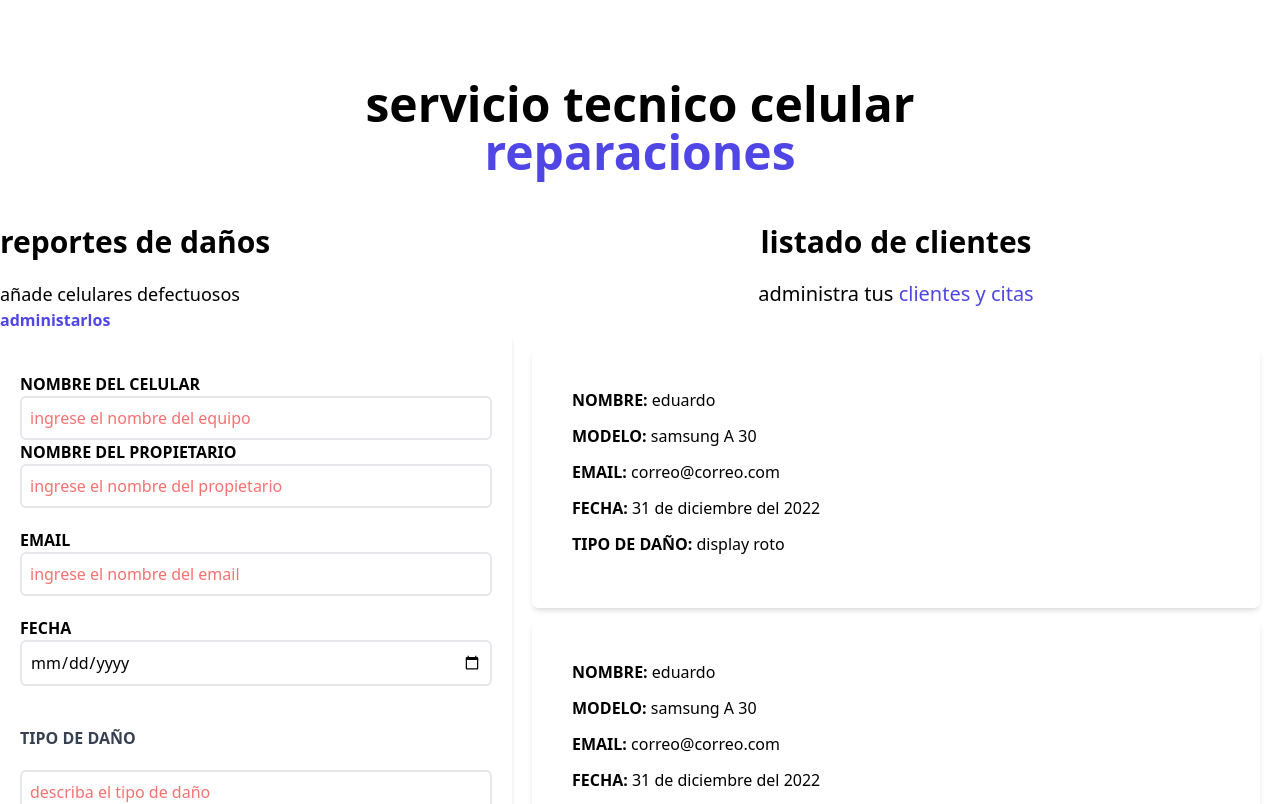
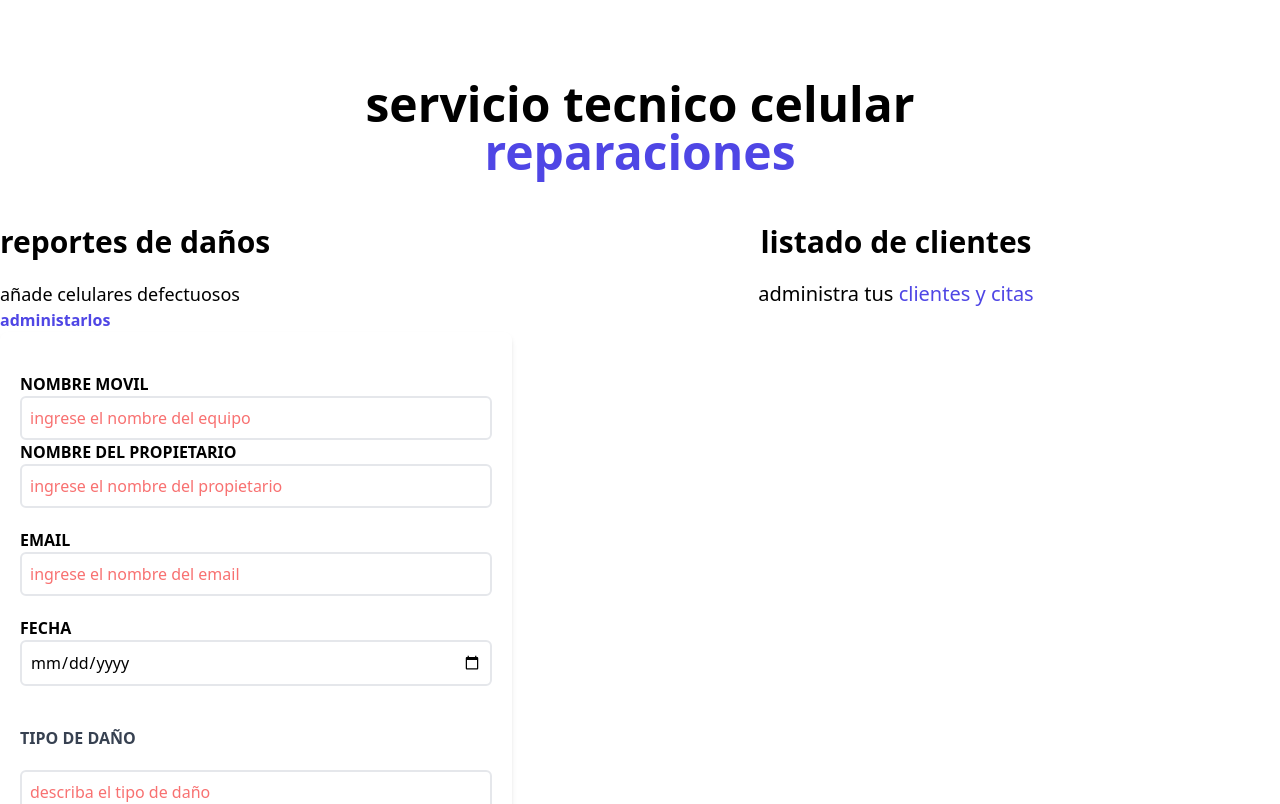
Before and after one commit to eduardo88tafur/-citas-react, a React (Create React App) app: page / in a window 1280 px wide. Shown: the top 804 px of the page. Built offline with nearby package versions, Linux system fonts and the light colour scheme.

Commit message:
modificando el componente cliente

```diff
--- a/src/App.js
+++ b/src/App.js
@@ -2,6 +2,7 @@ import {useState} from "react"
 import Header from "./components/Header"
 import ListadoPacientes from "./components/ListadoPaciente"
 import Formulario from "./components/Formulario"
+
 
 function App(){
   const [clientes, setClientes]=useState([]);
@@ -15,7 +16,12 @@ function App(){
         clientes={clientes}
         setClientes={setClientes}
         />
-        <ListadoPacientes/>
+        <ListadoPacientes
+
+        clientes={clientes}
+        setClientes={setClientes}
+        />
+
       </div>
       </div>
 
--- a/src/components/Cliente.jsx
+++ b/src/components/Cliente.jsx
@@ -1,21 +1,22 @@
 
-const Cliente = () => {
+const Cliente = ({cliente}) => {
+
   return (
     <div className='mt-3 bg-white shadow-md px-10 py-10 rounded-md mx-5'>
-    <p className='font-bold mb-3 text-gray-70 uppercase'>nombre: {""}
-      <span  className='font-normal normal-case'>eduardo</span>
+    <p className='font-bold mb-3 text-gray-70 uppercase'>nombre del movil: {""}
+      <span  className='font-normal normal-case'>{cliente.nombre}</span>
     </p>
-    <p className='font-bold mb-3 text-gray-70 uppercase'> modelo: {""}
-      <span  className='font-normal normal-case'>samsung A 30</span>
+    <p className='font-bold mb-3 text-gray-70 uppercase'> nombre cliente: {""}
+      <span  className='font-normal normal-case'>{cliente.propietario}</span>
     </p>
     <p className='font-bold mb-3 text-gray-70 uppercase'>email: {""}
-      <span  className='font-normal normal-case'>correo@correo.com</span>
+      <span  className='font-normal normal-case'>{cliente.email}</span>
     </p>
     <p className='font-bold mb-3 text-gray-70 uppercase'>fecha: {""}
-      <span  className='font-normal normal-case'>31 de diciembre del 2022</span>
+      <span  className='font-normal normal-case'>{cliente.fecha}</span>
     </p>
     <p className='font-bold mb-3 text-gray-70 uppercase'>tipo de daño: {""}
-      <span  className='font-normal normal-case'>display roto</span>
+      <span  className='font-normal normal-case'>{cliente.dano}</span>
     </p>
   </div>
 
--- a/src/components/Formulario.jsx
+++ b/src/components/Formulario.jsx
@@ -1,4 +1,4 @@
-import { useState, useEffect } from "react";
+import { useState} from "react";
 import Error from "./Error";
 
 const Formulario = ({clientes,setClientes}) => {
@@ -9,6 +9,11 @@ const Formulario = ({clientes,setClientes}) => {
   const [fecha, setFecha] = useState("");
   const [dano, setDano] = useState("");
   const [error, setError] = useState(false);
+ const generarId=()=>{
+   const random= Math.random().toString(36).Substr(2);
+   const fecha= Date.now().toString(36)
+   return fecha +random
+ }
 
   const handleSubmit=(e)=>{
     e.preventDefault();
@@ -23,7 +28,8 @@ const Formulario = ({clientes,setClientes}) => {
      propietario,
      email,
      fecha,
-     dano
+     dano,
+     id: generarId()
    }
 
   setClientes([...clientes,objetoCliente]);
@@ -44,13 +50,16 @@ const Formulario = ({clientes,setClientes}) => {
         onSubmit={handleSubmit}
         className="bg-white shadow-md rounded-lg py-10 px-5"
           >
-        {error && <Error><p>todos los campos son obligatorios</p></Error>}
+        {error && <Error>
+          <p>todos los campos son obligatorios</p>
+          <h1>por favor complete </h1>
+          </Error>}
         <div className="mb-5">
           <label
             htmlFor="celular"
             className="block text-black uppercase font-bold"
           >
-            nombre del celular
+            nombre movil
           </label>
           <input
             type="text"
--- a/src/components/ListadoPaciente.jsx
+++ b/src/components/ListadoPaciente.jsx
@@ -1,7 +1,10 @@
 import React from "react";
 import Cliente from "./Cliente";
 
-const ListadoPaciente = () => {
+
+const ListadoPaciente = ({clientes,setClientes}) => {
+
+
   return (
     <div className=" md:w-1/2 lg:w-3/5 md:h-screen overflow-y-scroll">
       <h2 className="font-black text-3xl text-center">listado de clientes</h2>
@@ -9,14 +12,16 @@ const ListadoPaciente = () => {
         administra tus{" "}
         <span className="text-indigo-600 font- bold">clientes y citas</span>
       </p>
-      <Cliente />
-      <Cliente />
-      <Cliente />
-      <Cliente />
-      <Cliente />
-      <Cliente />
-    </div>
-  );
-};
+ {clientes.map((cliente)=>{
+      return (
 
+        <Cliente
+        cliente={cliente}
+        />
+     )
+    })}
+
+</div>
+)
+}
 export default ListadoPaciente;
```
